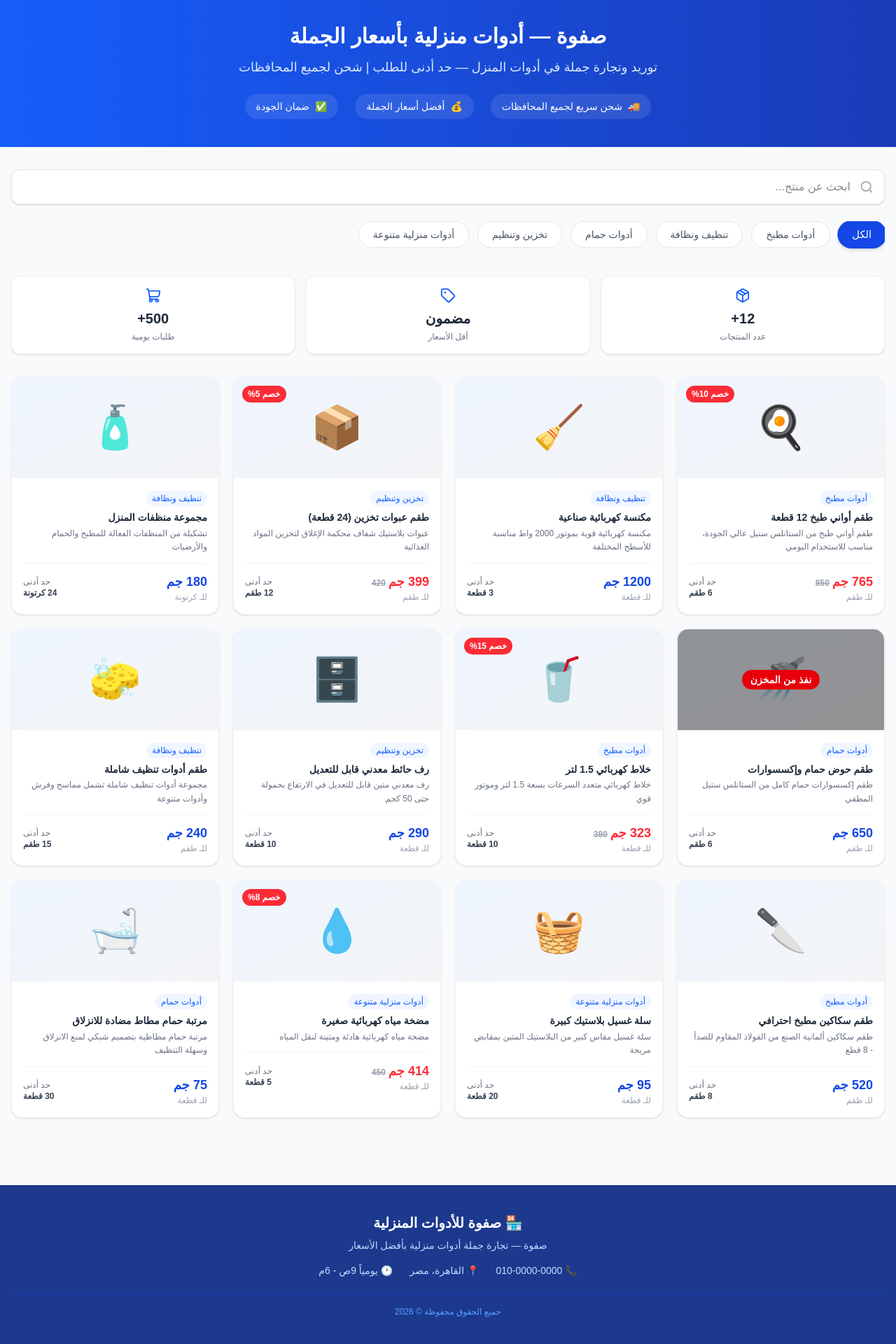
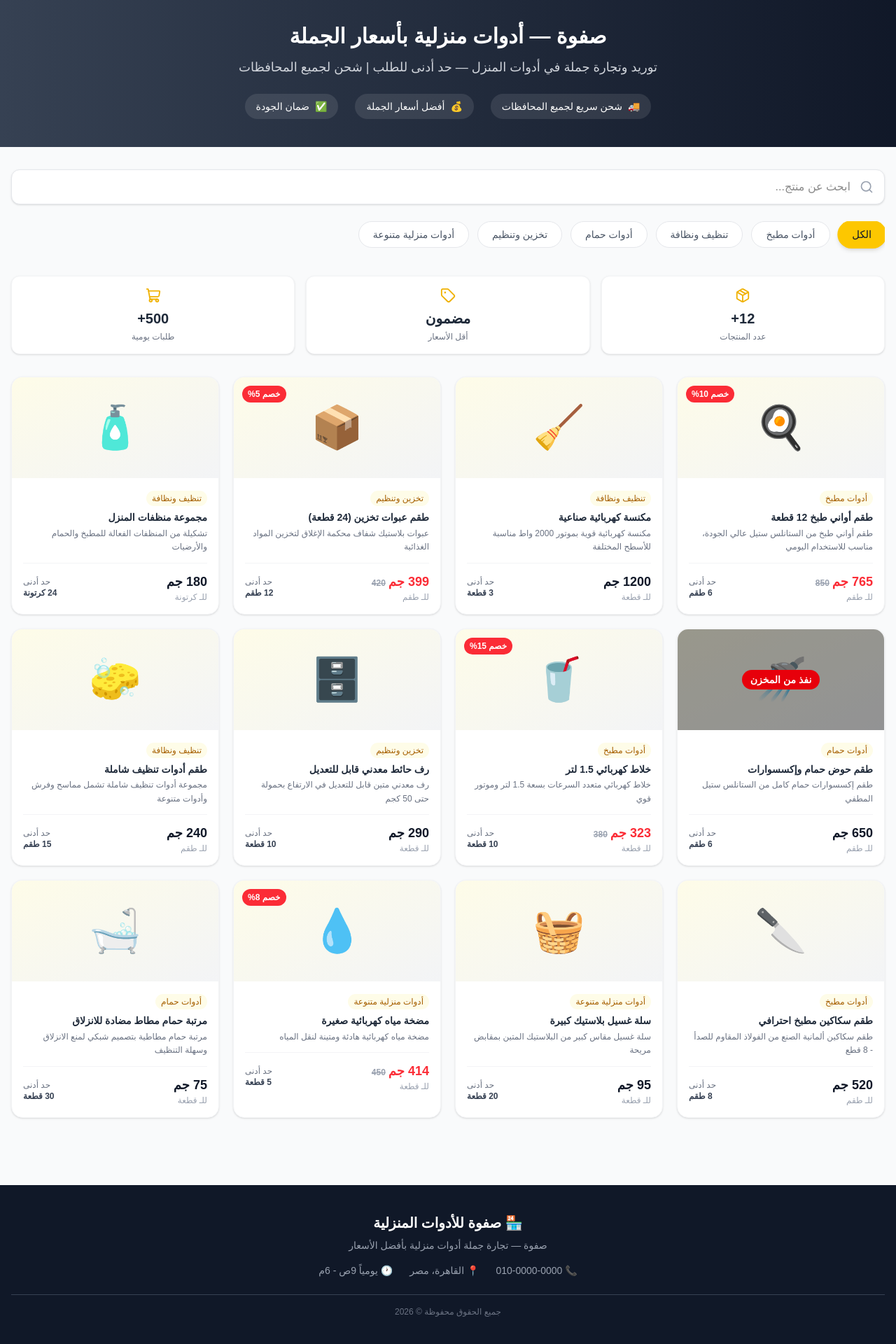
Before and after one commit to anas-wesam/gomla, a Next.js app: page / in a window 1280 px wide. Shown: the part 84-2004 px from the top of the page at 70% size. Built offline with nearby package versions, Linux system fonts and the light colour scheme.

Commit message:
Remove all blue colors, replace with yellow/dark theme

```diff
--- a/src/app/page.tsx
+++ b/src/app/page.tsx
@@ -54,10 +54,10 @@ export default function HomePage() {
       </header>
 
       {/* Hero Banner */}
-      <div className="bg-gradient-to-l from-blue-800 to-blue-600 text-white py-10 px-4">
+      <div className="bg-gradient-to-l from-gray-900 to-gray-700 text-white py-10 px-4">
         <div className="max-w-7xl mx-auto text-center">
           <h2 className="text-3xl font-bold mb-3">صفوة — أدوات منزلية بأسعار الجملة</h2>
-          <p className="text-blue-100 text-lg mb-6">
+          <p className="text-gray-300 text-lg mb-6">
             توريد وتجارة جملة في أدوات المنزل — حد أدنى للطلب | شحن لجميع المحافظات
           </p>
           <div className="flex justify-center gap-6 text-sm flex-wrap">
@@ -84,7 +84,7 @@ export default function HomePage() {
             placeholder="ابحث عن منتج..."
             value={searchQuery}
             onChange={(e) => setSearchQuery(e.target.value)}
-            className="w-full pr-12 pl-4 py-3 rounded-xl border border-gray-200 bg-white shadow-sm focus:outline-none focus:ring-2 focus:ring-blue-400 text-base"
+            className="w-full pr-12 pl-4 py-3 rounded-xl border border-gray-200 bg-white shadow-sm focus:outline-none focus:ring-2 focus:ring-yellow-400 text-base"
           />
         </div>
 
@@ -96,8 +96,8 @@ export default function HomePage() {
               onClick={() => setSelectedCategory(cat)}
               className={`whitespace-nowrap px-5 py-2 rounded-full text-sm font-medium transition-all ${
                 selectedCategory === cat
-                  ? "bg-blue-700 text-white shadow-md scale-105"
-                  : "bg-white text-gray-600 border border-gray-200 hover:border-blue-400 hover:text-blue-700"
+                  ? "bg-yellow-400 text-gray-900 shadow-md scale-105"
+                  : "bg-white text-gray-600 border border-gray-200 hover:border-yellow-400 hover:text-gray-900"
               }`}
             >
               {cat}
@@ -113,7 +113,7 @@ export default function HomePage() {
             { icon: <ShoppingCart size={22} />, label: "طلبات يومية", value: "500+" },
           ].map((s) => (
             <div key={s.label} className="bg-white rounded-xl p-4 text-center shadow-sm border border-gray-100">
-              <div className="text-blue-600 flex justify-center mb-2">{s.icon}</div>
+              <div className="text-yellow-500 flex justify-center mb-2">{s.icon}</div>
               <div className="text-xl font-bold text-gray-800">{s.value}</div>
               <div className="text-xs text-gray-500 mt-1">{s.label}</div>
             </div>
@@ -134,7 +134,7 @@ export default function HomePage() {
                 onClick={() => setSelectedProduct(p.id)}
                 className="bg-white rounded-2xl shadow-sm border border-gray-100 overflow-hidden hover:shadow-md hover:-translate-y-1 transition-all cursor-pointer"
               >
-                <div className="bg-gradient-to-br from-blue-50 to-gray-100 h-36 flex items-center justify-center text-6xl relative">
+                <div className="bg-gradient-to-br from-yellow-50 to-gray-100 h-36 flex items-center justify-center text-6xl relative">
                   {p.image}
                   {p.discount && (
                     <span className="absolute top-3 left-3 bg-red-500 text-white text-xs font-bold px-2 py-1 rounded-full">
@@ -149,13 +149,13 @@ export default function HomePage() {
                 </div>
 
                 <div className="p-4">
-                  <span className="text-xs text-blue-600 font-medium bg-blue-50 px-2 py-1 rounded-full">{p.category}</span>
+                  <span className="text-xs text-yellow-700 font-medium bg-yellow-50 px-2 py-1 rounded-full">{p.category}</span>
                   <h3 className="font-bold text-gray-800 mt-2 mb-1 text-sm leading-tight">{p.name}</h3>
                   <p className="text-xs text-gray-500 mb-3 leading-relaxed line-clamp-2">{p.description}</p>
 
                   <div className="border-t border-gray-100 pt-3 flex items-center justify-between">
                     <div>
-                      <div className="text-lg font-bold text-blue-700">
+                      <div className="text-lg font-bold text-gray-900">
                         {p.discount ? (
                           <>
                             <span className="text-red-500">{Math.round(p.price * (1 - p.discount / 100))} جم</span>
@@ -189,7 +189,7 @@ export default function HomePage() {
             className="bg-white rounded-2xl max-w-md w-full shadow-2xl overflow-hidden"
             onClick={(e) => e.stopPropagation()}
           >
-            <div className="bg-gradient-to-br from-blue-50 to-gray-100 h-48 flex items-center justify-center text-8xl relative">
+            <div className="bg-gradient-to-br from-yellow-50 to-gray-100 h-48 flex items-center justify-center text-8xl relative">
               {product.image}
               {product.discount && (
                 <span className="absolute top-4 left-4 bg-red-500 text-white text-sm font-bold px-3 py-1 rounded-full">
@@ -200,7 +200,7 @@ export default function HomePage() {
             <div className="p-6">
               <div className="flex items-start justify-between mb-3">
                 <div>
-                  <span className="text-xs text-blue-600 font-medium bg-blue-50 px-2 py-1 rounded-full">{product.category}</span>
+                  <span className="text-xs text-yellow-700 font-medium bg-yellow-50 px-2 py-1 rounded-full">{product.category}</span>
                   <h2 className="text-xl font-bold text-gray-800 mt-2">{product.name}</h2>
                 </div>
                 <div className="flex items-center gap-1 text-yellow-400">
@@ -216,7 +216,7 @@ export default function HomePage() {
 
               <div className="bg-gray-50 rounded-xl p-4 mb-4 grid grid-cols-2 gap-3">
                 <div className="text-center">
-                  <div className="text-2xl font-bold text-blue-700">
+                  <div className="text-2xl font-bold text-gray-900">
                     {product.discount
                       ? Math.round(product.price * (1 - product.discount / 100))
                       : product.price}{" "}
@@ -264,16 +264,16 @@ export default function HomePage() {
       )}
 
       {/* Footer */}
-      <footer className="bg-blue-900 text-white mt-16 py-10 px-4">
+      <footer className="bg-gray-900 text-white mt-16 py-10 px-4">
         <div className="max-w-7xl mx-auto text-center">
           <h3 className="text-xl font-bold mb-2">🏪 صفوة للأدوات المنزلية</h3>
-          <p className="text-blue-200 text-sm mb-4">صفوة — تجارة جملة أدوات منزلية بأفضل الأسعار</p>
-          <div className="flex justify-center gap-6 text-sm text-blue-200 flex-wrap">
+          <p className="text-gray-400 text-sm mb-4">صفوة — تجارة جملة أدوات منزلية بأفضل الأسعار</p>
+          <div className="flex justify-center gap-6 text-sm text-gray-400 flex-wrap">
             <span>📞 010-0000-0000</span>
             <span>📍 القاهرة، مصر</span>
             <span>🕐 يومياً 9ص - 6م</span>
           </div>
-          <div className="mt-6 pt-4 border-t border-blue-800 text-blue-400 text-xs">
+          <div className="mt-6 pt-4 border-t border-gray-700 text-gray-500 text-xs">
             جميع الحقوق محفوظة © 2026
           </div>
         </div>
```
